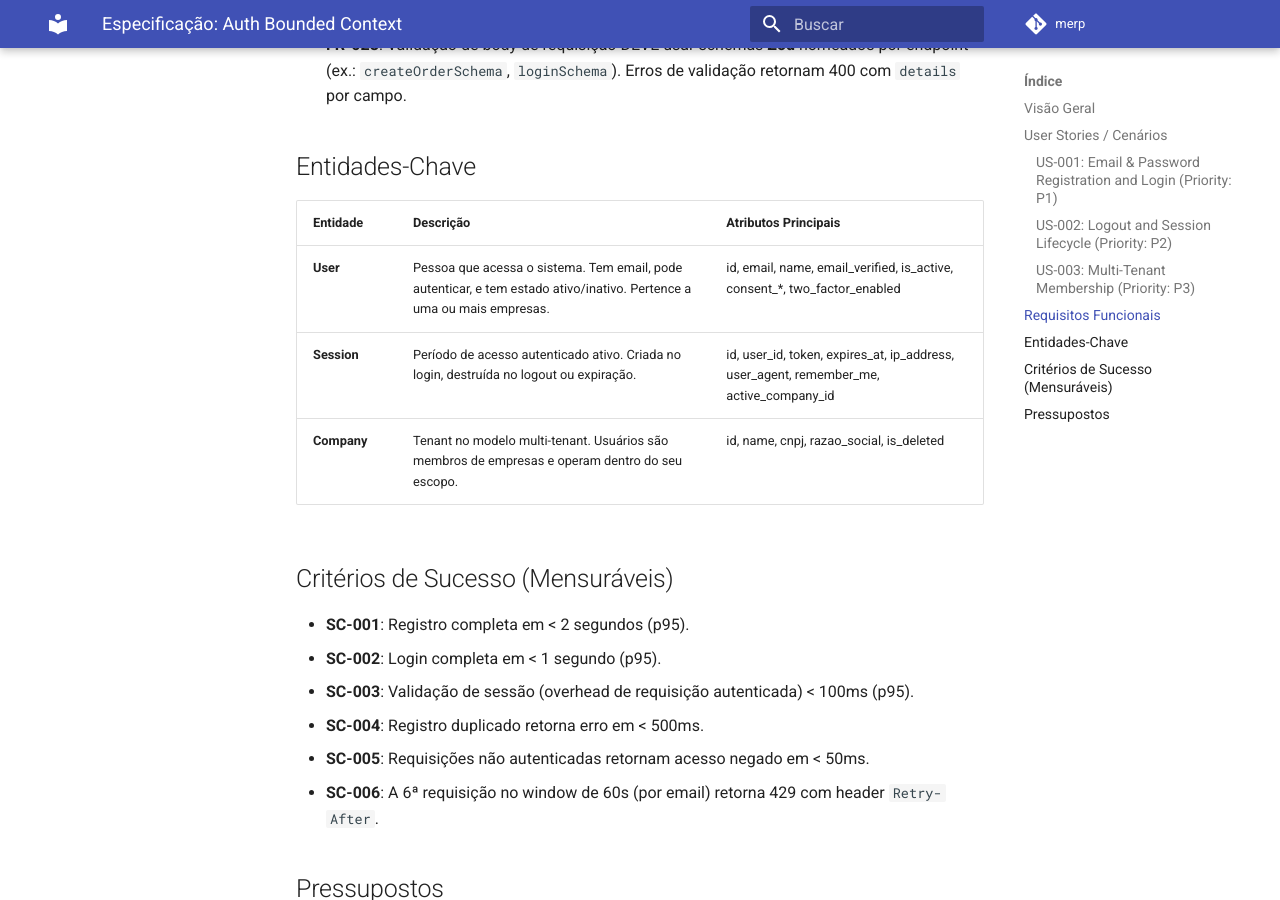
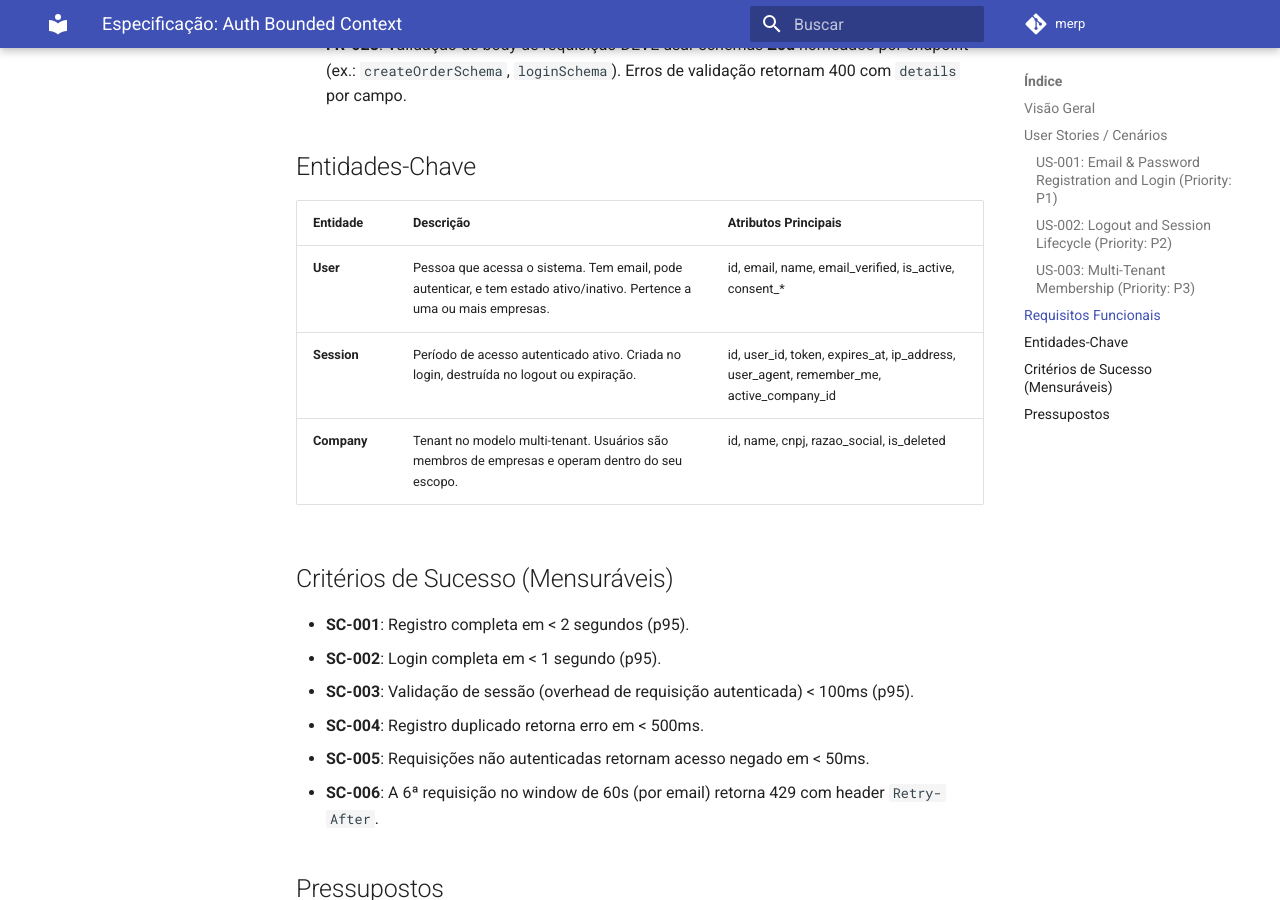
Before and after one commit to AndrewCrescencio/merp, an MkDocs documentation site: the page built from docs/03-domain/auth/spec.md, in a window 1280 px wide and 900 px high, scrolled down 3646 px. Built offline with MkDocs 1.6.1 and Material for MkDocs 9.7.7, drawn with Linux system fonts in a browser that asks for light colours; comment, search, counter and statistics services are not loaded.

Commit message:
docs: remove 2FA residuals from docs
Model: nemotron-3-ultra-free
Agent: opencode

```diff
--- a/docs/03-domain/auth/spec.md
+++ b/docs/03-domain/auth/spec.md
@@ -103,7 +103,7 @@ O Auth bounded context gerencia identidade de usuários — registro, login, log
 
 | Entidade | Descrição | Atributos Principais |
 |----------|-----------|---------------------|
-| **User** | Pessoa que acessa o sistema. Tem email, pode autenticar, e tem estado ativo/inativo. Pertence a uma ou mais empresas. | id, email, name, email_verified, is_active, consent_*, two_factor_enabled |
+| **User** | Pessoa que acessa o sistema. Tem email, pode autenticar, e tem estado ativo/inativo. Pertence a uma ou mais empresas. | id, email, name, email_verified, is_active, consent_* |
 | **Session** | Período de acesso autenticado ativo. Criada no login, destruída no logout ou expiração. | id, user_id, token, expires_at, ip_address, user_agent, remember_me, active_company_id |
 | **Company** | Tenant no modelo multi-tenant. Usuários são membros de empresas e operam dentro do seu escopo. | id, name, cnpj, razao_social, is_deleted |
 
```
Also changed, not shown: docs/07-reference/database-schema.md (+1 -1 lines).
